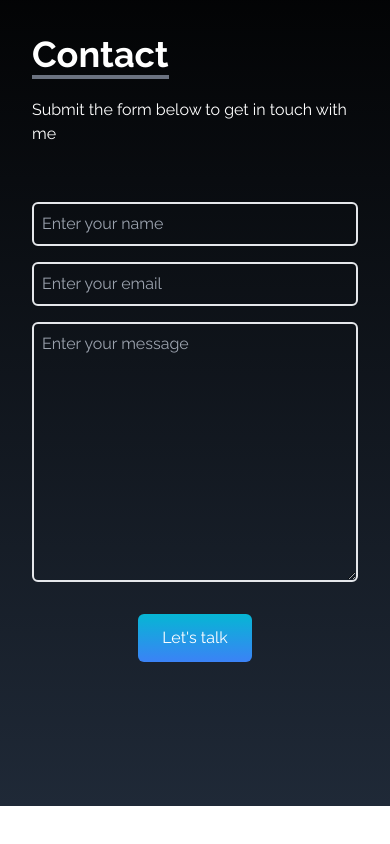
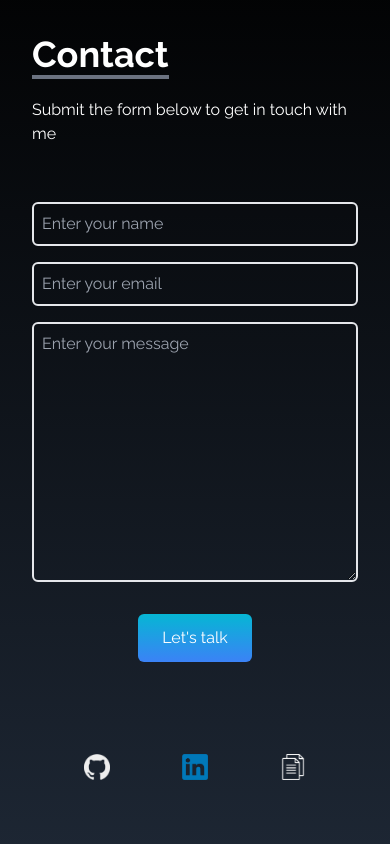
Before and after one commit to Riche2000/CV-WEB, a React (Create React App) app: page / in a window 390 px wide. Shown: the part 6096-6940 px from the top of the page. Before the commit the page ends 6902 px from the top, so only its background shows below. Built offline with nearby package versions, Linux system fonts and the light colour scheme.

Commit message:
Contactos Listos para escritorio y movil

```diff
--- a/src/components/Contact.jsx
+++ b/src/components/Contact.jsx
@@ -1,7 +1,31 @@
 import React from "react";
 import {motion} from 'framer-motion'
+import github from "../assets/experience/github.png";
+import linkedin from "../assets/experience/linkedin.png";
+import cv from "../assets/experience/cv.png";
+
 
 const Contact = () => {
+
+  const social =[
+    {
+      id: 1,
+      src: github,
+      href: "https://github.com/Riche2000",
+    },
+    {
+      id: 2,
+      src: linkedin,
+      href: "https://www.linkedin.com/in/ricardosanch/",
+    },
+    {
+      id: 3,
+      src: cv,
+      href: "/CV_Ricardo.pdf",
+      download: true,
+    }
+  ]
+
   return (
     <div name="contact" className="w-full h-full pt-24 pb-24 bg-gradient-to-b from-black to-gray-800 p-4 text-white">
       <div className="flex flex-col my-auto p-4 justify-center max-w-screen-lg mx-auto h-full">
@@ -18,6 +42,13 @@ const Contact = () => {
           </form>
         </motion.div>
       </div>
+      <div className="md:hidden w-full grid grid-cols-3 sm:grid-cols-8 gap-8 text-center py-1 px-12 sm:px-0">
+      {social.map(({id, src, href, download}) => (
+              <div key={id}>
+                <a href={href} download={download} target="_blank" rel="noreferrer"><img src={src} alt="" className="py-10 w-20 mx-auto px-5"/></a>
+              </div>
+            ))}
+      </div>
     </div>
   );
 };
```
Also changed, not shown: src/assets/experience/cv.png (added), src/assets/experience/linkedin.png (added).
